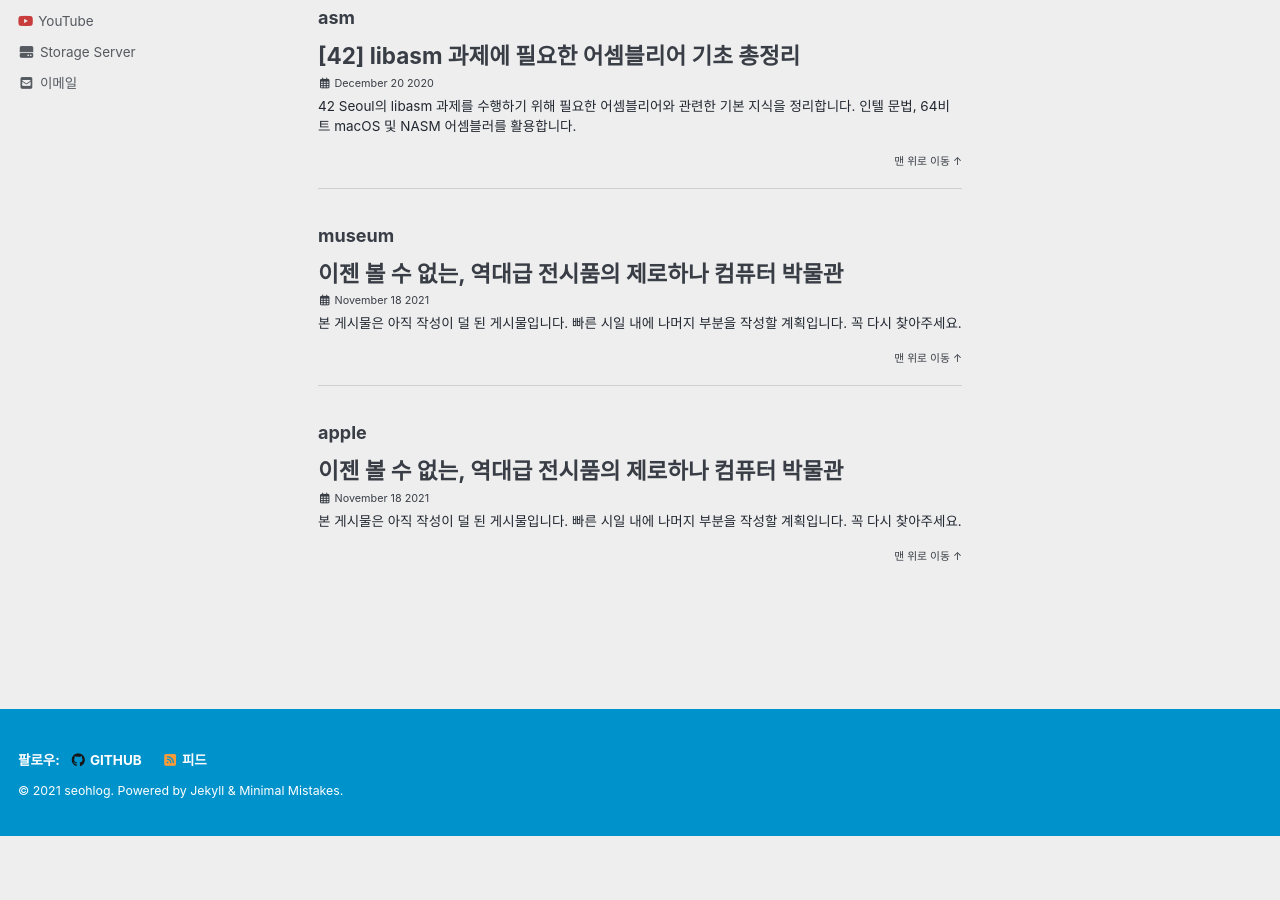
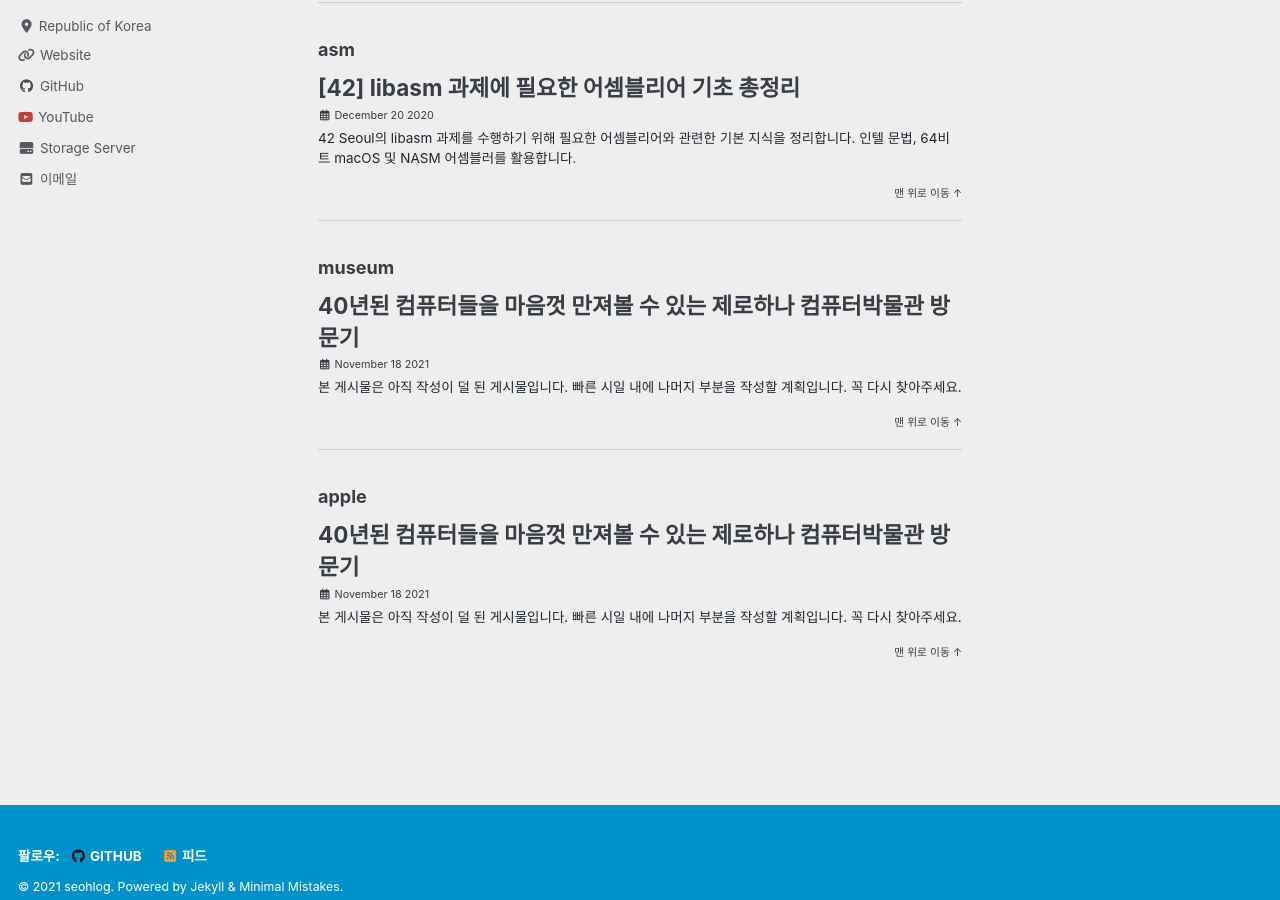
Before and after one commit to ohseyong/ohseyong.github.io, a Jekyll site: the page built from _pages/tag_archive.md, in a window 1280 px wide and 900 px high, scrolled down 12310 px. Built offline with Jekyll 4.4.1, drawn with Linux system fonts in a browser that asks for light colours; cached includes are drawn as plain includes; nearby versions of some CDN libraries; before the commit the page ends 13146 px from its top, so only the background shows below that; some of the changed text lies outside the part shown.

Commit message:
Update 2021-11-18-zerohana-museum.md

```diff
--- a/_posts/2021-11-18-zerohana-museum.md
+++ b/_posts/2021-11-18-zerohana-museum.md
@@ -1,6 +1,6 @@
 ---
-title: "이젠 볼 수 없는, 역대급 전시품의 제로하나 컴퓨터 박물관"
-# excerpt: "42 Seoul의 libasm 과제를 수행하기 위해 필요한 어셈블리어와 관련한 기본 지식을 정리합니다. 인텔 문법, 64비트 macOS 및 NASM 어셈블러를 활용합니다."
+title: "40년된 컴퓨터들을 마음껏 만져볼 수 있는 제로하나 컴퓨터박물관 방문기"
+# excerpt: "수많은 역사적 8비트 컴퓨터들부터 Apple II, Macintosh를 비롯한 애플의 살아있는 역사, Thinkpad 시리즈와 예전에 사용했던 소형 전자기기들을 직접 마음대로 만져보고 경험할 수 있는 제로하나 컴퓨터박물관을 방문한 후기입니다."
 date: 2021-11-19 06:00:00 +0900
 categories: review
 tags: review museum apple
```
